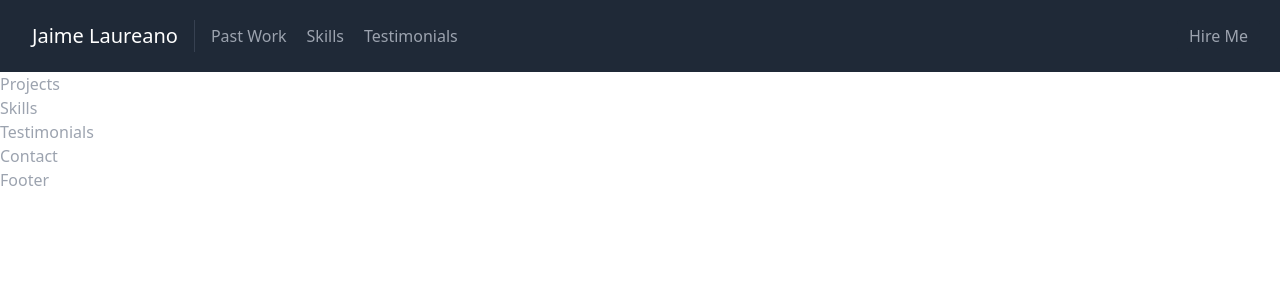
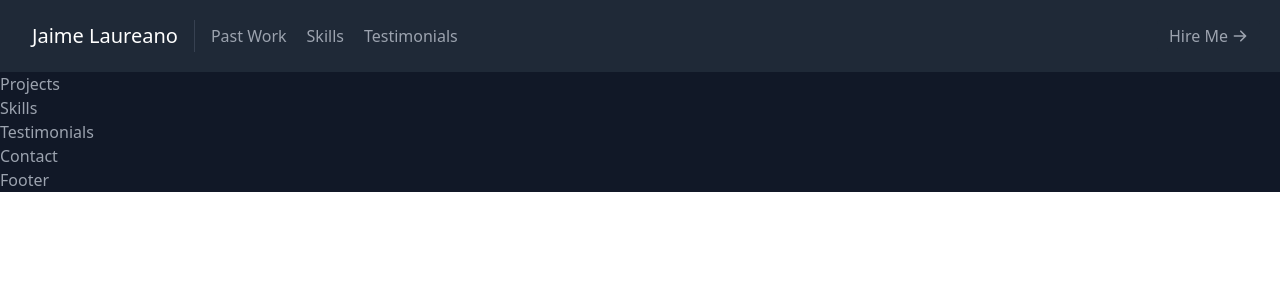
Before and after one commit to Jaime-Laureano/portfolio, a React (Create React App) app: page / in a window 1280 px wide. Shown: the top 300 px of the page. Built offline with nearby package versions, Linux system fonts and the light colour scheme.

Commit message:
Fixed bug with heroicon in Navbar component

```diff
--- a/package.json
+++ b/package.json
@@ -3,7 +3,7 @@
   "version": "0.1.0",
   "private": true,
   "dependencies": {
-    "@heroicons/react": "^2.0.16",
+    "@heroicons/react": "^1.0.6",
     "@testing-library/jest-dom": "^5.16.5",
     "@testing-library/react": "^13.4.0",
     "@testing-library/user-event": "^13.5.0",
--- a/src/App.js
+++ b/src/App.js
@@ -9,7 +9,7 @@ import Footer from "./components/Footer";
 
 function App() {
   return (
-    <main className="text-gray-400 ">
+    <main className="text-gray-400 bg-gray-900 body-font">
       <Navbar />
       <About />
       <Projects />
--- a/src/components/Navbar.js
+++ b/src/components/Navbar.js
@@ -1,3 +1,4 @@
+import { ArrowRightIcon } from "@heroicons/react/solid";
 import React from "react";
 
 function Navbar() {
@@ -28,6 +29,7 @@ function Navbar() {
           className="inline-flex items-center bg-gray-800 border-0 py-1 px-3 focus:outline-none hover:bg-gray-700 rounded text-base mt-4 md:mt-0"
         >
           Hire Me
+          <ArrowRightIcon className="w-4 h-4 ml-1" />
         </a>
       </div>
     </header>
```
Also changed, not shown: 1 other file (tests, documents, lock files or other folders).
